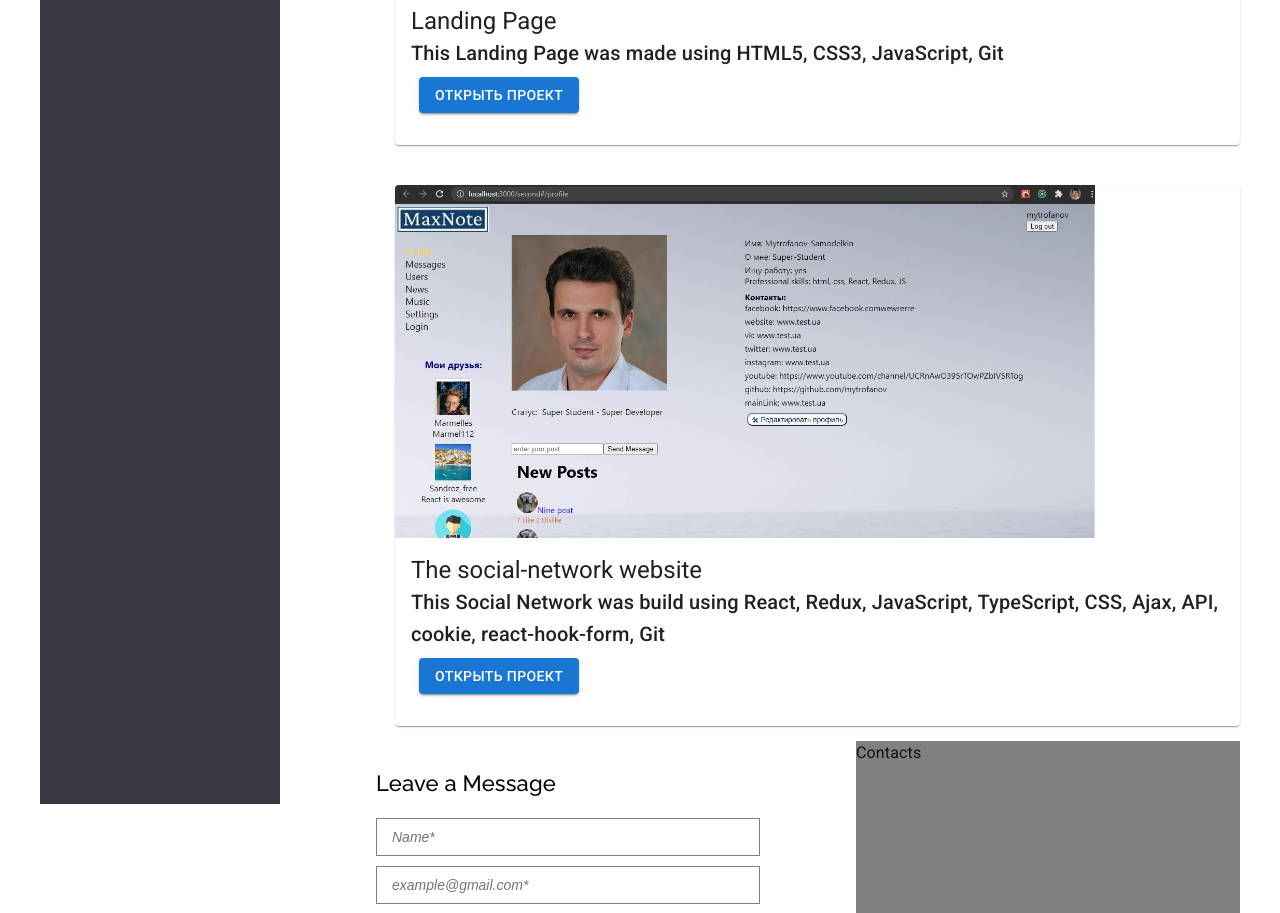
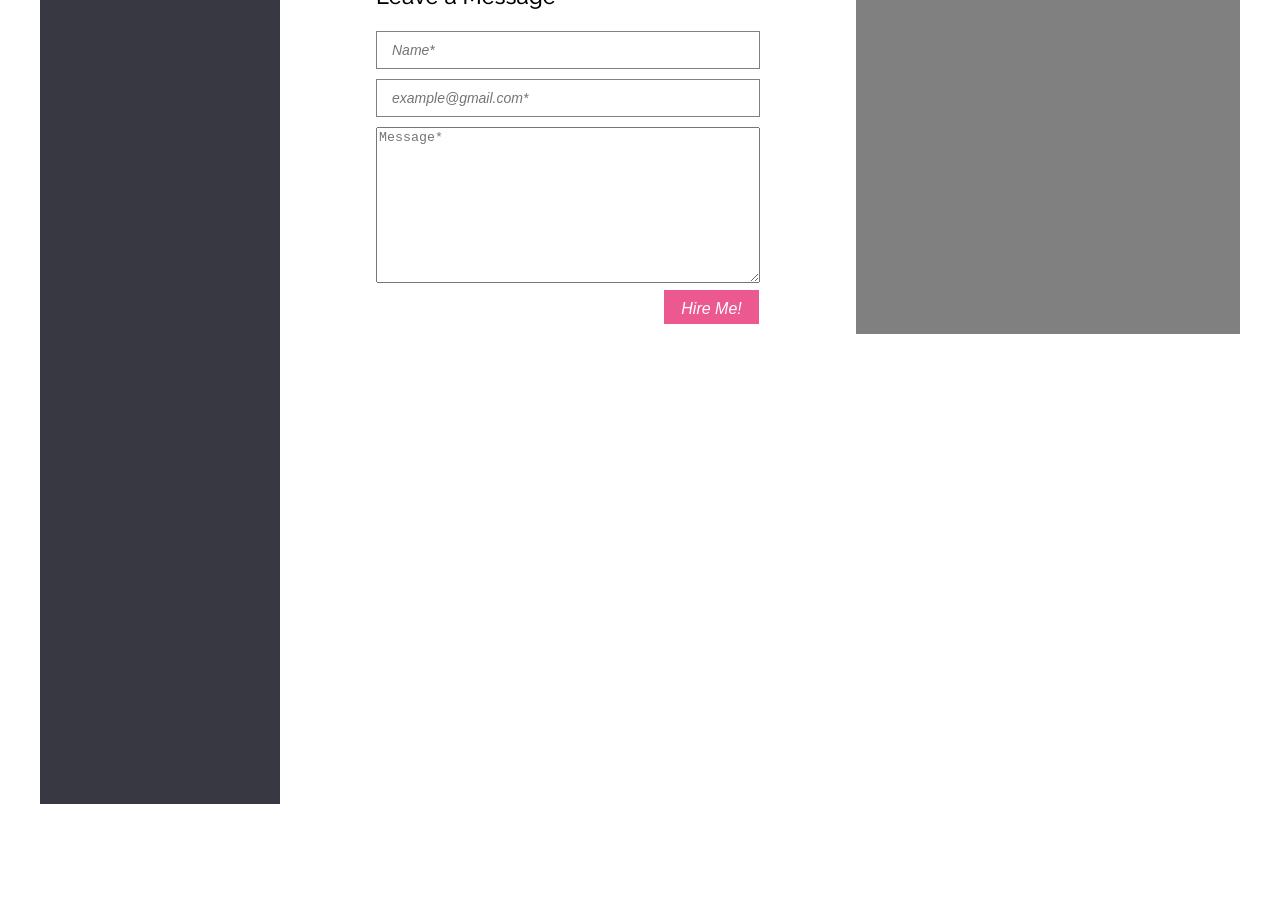
Before and after one commit to mytrofanov/resume6, a React (Create React App) app: page / in a window 1280 px wide. Shown: the part 1580-2493 px from the top of the page. After the commit the page ends 2392 px from the top, so only its background shows below. Built offline with nearby package versions, Linux system fonts and the light colour scheme.

Commit message:
Настроил форму обратной связи - внешний вид

```diff
--- a/src/components/feedback/Feedback.module.css
+++ b/src/components/feedback/Feedback.module.css
@@ -28,7 +28,6 @@ p::before {
 
 input {
     display: block;
-    box-sizing: border-box;
     width: 100%;
 
     border: 1px solid gray;
@@ -37,8 +36,8 @@ input {
     font-size: 14px;
     font-style: italic;
 }
-.message {
-    line-height: 2em;
+textarea {
+    width: 100%;
 }
 
 label {
--- a/src/components/feedback/FeedbackForm.js
+++ b/src/components/feedback/FeedbackForm.js
@@ -15,20 +15,20 @@ export default function FeedbackForm() {
                 <form onSubmit={handleSubmit(onSubmit)}>
                     <div>
                         <label htmlFor="Leave a Message">Leave a Message</label>
-                        <input placeholder="Name*" {...register("Name")} />
+                        <input className="name" placeholder="Name*" {...register("Name")} />
                     </div>
 
                     <div>
 
-                        <input
+                        <input className="email" id="email"
                             placeholder="example@gmail.com*"
                             type="email"
                             {...register("email")}
                         />
                     </div>
                     <div>
-
-                        <input className="message"  placeholder="Message*" {...register("Message")} />
+                        <textarea rows="10" cols="45" name="text" placeholder="Message*" {...register("Message")}/>
+                        {/*<input className={s.message}  placeholder="Message*" {...register("Message")} />*/}
                     </div>
 
                     <input type="submit" value="Hire Me!"/>
--- a/src/components/portfolio/Work.js
+++ b/src/components/portfolio/Work.js
@@ -6,13 +6,13 @@ import Button from "@mui/material/Button";
 export const Work = (props) => {
     const ref = props.reference
     return (
-        <Grid item xs={12} md={12}>
+        <Grid item xs={12} md={6}>
             <Card>
                 <CardMedia
                     src={props.image}
                     component="img"
                     title={props.id}
-                    sx={{width: 700}}
+                    sx={{width: 400}}
                     id={props.image} alt={props.id}/>
                 <CardContent>
                     <Typography variant="h5"
```
